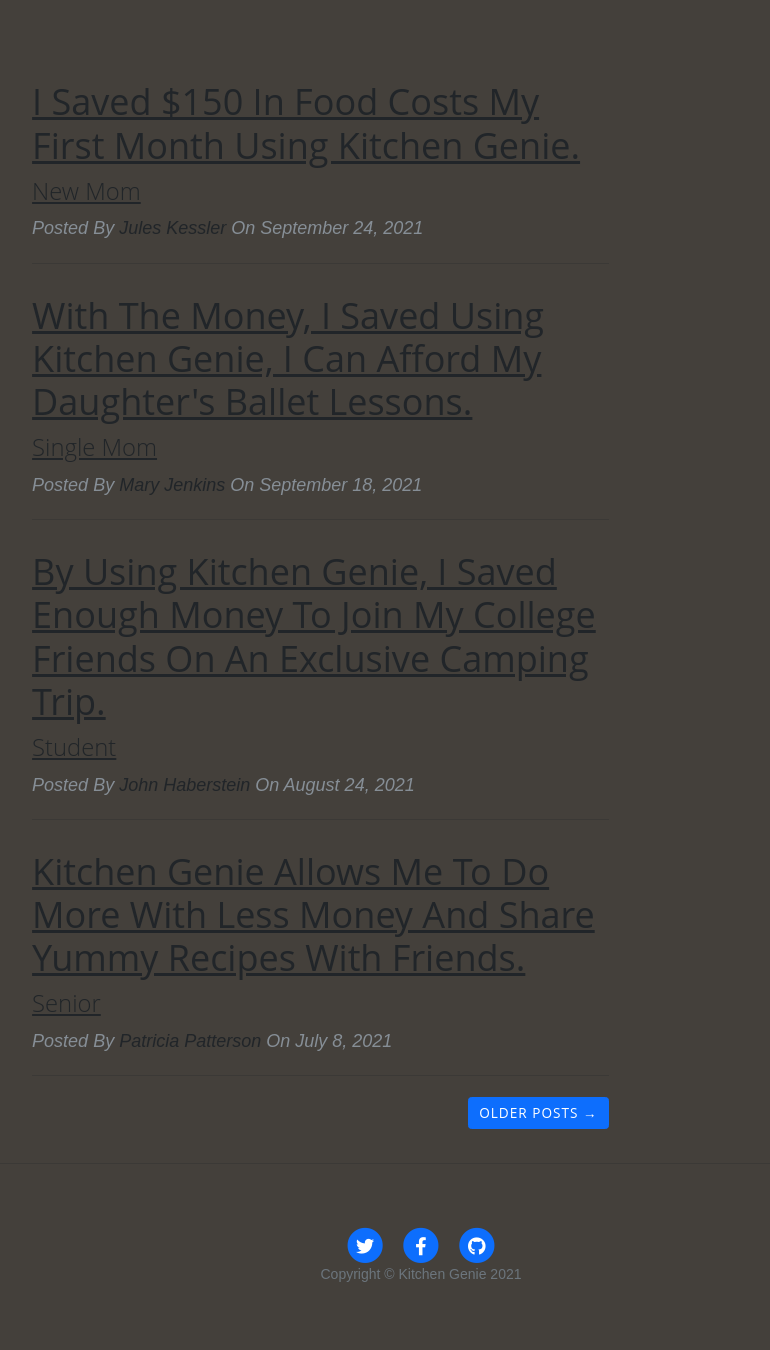
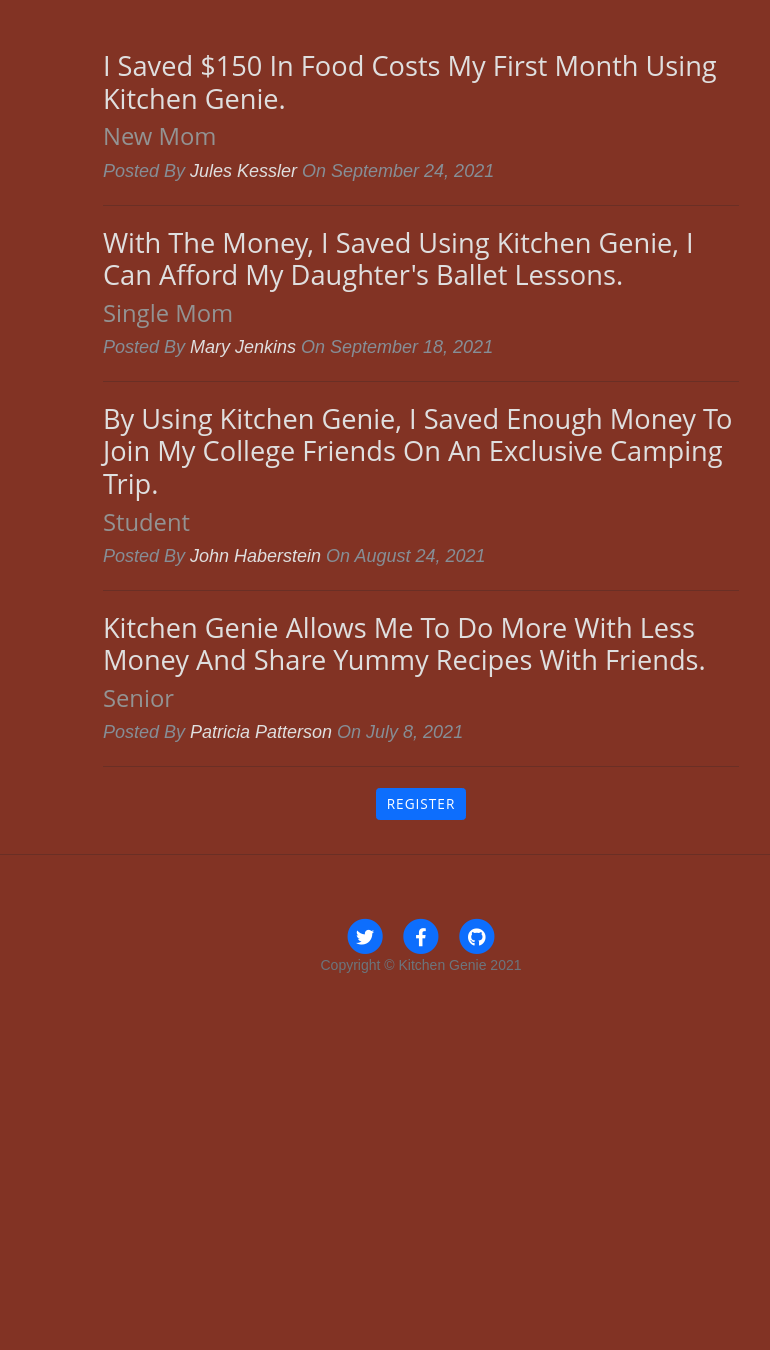
Before and after one commit to kashinak/kitchen-genie, a Flask app: page / in a window 1280 px wide. Shown: the part 532-1882 px from the top of the page, without its empty margins (219-989 px from the left). After the commit the page ends 1505 px from the top, so only its background shows below. Run offline with Flask 2, Linux system fonts and the light colour scheme; some libraries are stand-ins or nearby versions.

Commit message:
Add custom css and html to home page bootstrap template adjusting color and fixed bug by centering testimonial text and 'register' button

```diff
--- a/static/css/style.css
+++ b/static/css/style.css
@@ -11,6 +11,7 @@
   transition: all .2s linear;
 }
 
+
 html {
   font-size: 85%;
   scroll-behavior: smooth;
@@ -18,12 +19,26 @@ html {
 
 body {
   overflow-x: hidden;
-  background-color: #44403b;
+  background-color: #823324;
 }
 
 .flashes h4 {
   line-height: 2;
 
+}
+
+/* Home Page - custom css */
+
+.post-title {
+  color: rgb(223 223 223);
+}
+
+.post-subtitle {
+  color: rgb(147 147 147);
+}
+
+.post-meta span {
+  color: rgb(223 223 223);
 }
 
 /* group recipes */
--- a/templates/base.html
+++ b/templates/base.html
@@ -94,7 +94,7 @@
 	</section>
 
 	<!-- Main Content -->
-	<main class="row container">
+	<main class="container">
 
         {% block content %}
         {% endblock %}
--- a/templates/index.html
+++ b/templates/index.html
@@ -1,16 +1,15 @@
 {% extends 'base.html' %}
 {% block content %}
 <div class="row gx-4 gx-lg-5 justify-content-center">
-    <div class="col-md-10 col-lg-8 col-xl-7">
+    <div class="col-md-10 col-lg-8 col-xl-7 testimonials">
         <!-- Post preview-->
+        <!-- I deleted <a> links for authors and h2, h3 becuase I want to save blog links for a future version-->
         <div class="post-preview">
-            <a href="post.html">
-                <h2 class="post-title">I saved $150 in food costs my first month using Kitchen Genie.</h2>
-                <h3 class="post-subtitle">New Mom</h3>
-            </a>
+            <h2 class="post-title">I saved $150 in food costs my first month using Kitchen Genie.</h2>
+            <h3 class="post-subtitle">New Mom</h3>
             <p class="post-meta">
                 Posted by
-                <a href="#!">Jules Kessler</a>
+                <span>Jules Kessler</span>
                 on September 24, 2021
             </p>
         </div>
@@ -18,13 +17,12 @@
         <hr class="my-4" />
         <!-- Post preview-->
         <div class="post-preview">
-            <a href="post.html">
-                <h2 class="post-title">With the money, I saved using Kitchen Genie, I can afford my daughter's ballet lessons.</h2>
-                <h3 class="post-subtitle">Single Mom</h3>
-            </a>
+            <h2 class="post-title">With the money, I saved using Kitchen Genie, I can afford my daughter's ballet
+                lessons.</h2>
+            <h3 class="post-subtitle">Single Mom</h3>
             <p class="post-meta">
                 Posted by
-                <a href="#!">Mary Jenkins</a>
+                <span>Mary Jenkins</span>
                 on September 18, 2021
             </p>
         </div>
@@ -32,13 +30,12 @@
         <hr class="my-4" />
         <!-- Post preview-->
         <div class="post-preview">
-            <a href="post.html">
-                <h2 class="post-title">By using Kitchen Genie, I saved enough money to join my college friends on an exclusive camping trip.</h2>
-                <h3 class="post-subtitle">Student</h3>
-            </a>
+            <h2 class="post-title">By using Kitchen Genie, I saved enough money to join my college friends on an
+                exclusive camping trip.</h2>
+            <h3 class="post-subtitle">Student</h3>
             <p class="post-meta">
                 Posted by
-                <a href="#!">John Haberstein</a>
+                <span>John Haberstein</span>
                 on August 24, 2021
             </p>
         </div>
@@ -46,21 +43,19 @@
         <hr class="my-4" />
         <!-- Post preview-->
         <div class="post-preview">
-            <a href="post.html">
-                <h2 class="post-title">Kitchen Genie allows me to do more with less money and share yummy recipes with friends.</h2>
-                <h3 class="post-subtitle">Senior</h3>
-            </a>
+            <h2 class="post-title">Kitchen Genie allows me to do more with less money and share yummy recipes with
+                friends.</h2>
+            <h3 class="post-subtitle">Senior</h3>
             <p class="post-meta">
                 Posted by
-                <a href="#!">Patricia Patterson</a>
+                <span>Patricia Patterson</span>
                 on July 8, 2021
             </p>
         </div>
         <!-- Divider-->
         <hr class="my-4" />
         <!-- Pager-->
-        <div class="d-flex justify-content-end mb-4"><a class="btn btn-primary text-uppercase" href="#!">Older
-                Posts →</a></div>
+        <div class="d-flex justify-content-center mb-4"><a class="btn btn-primary text-uppercase" href="templates/register.html">Register</a></div>
     </div>
 </div>
 {% endblock %}
```
Also changed, not shown: static/css/clean-blog.css (+4 -36 lines). Lines whose indentation alone changed are shown as unchanged.
